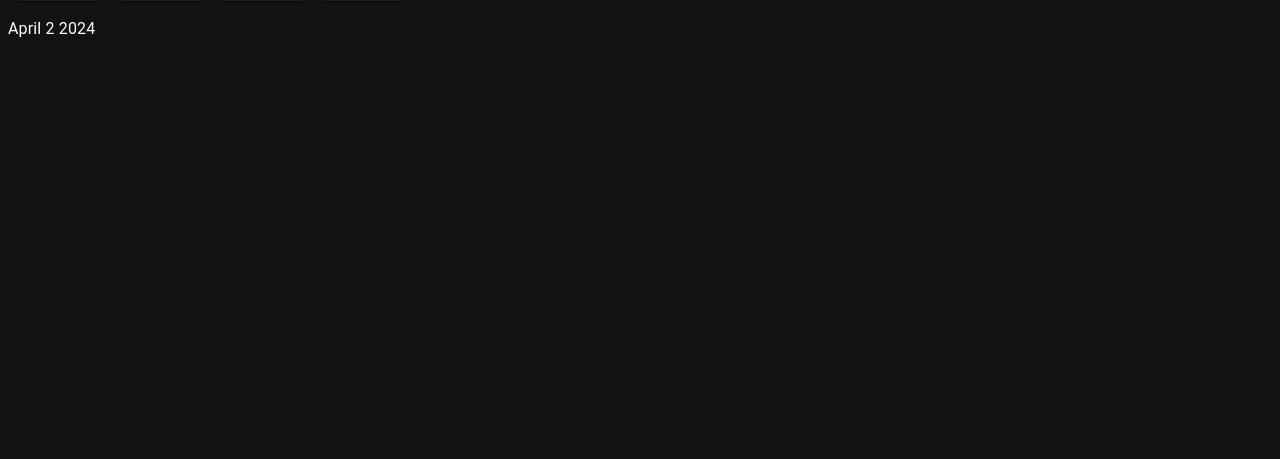
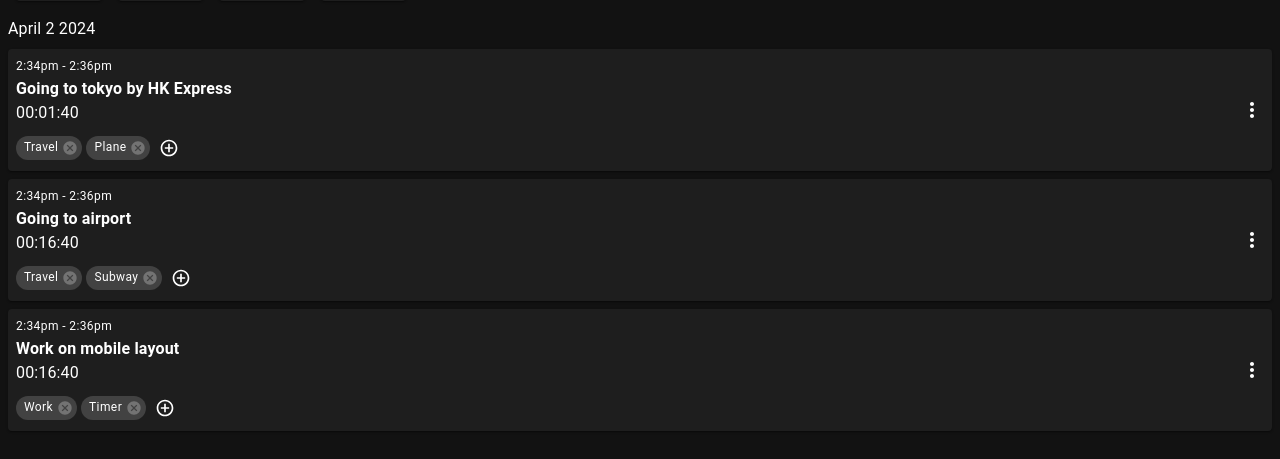
Before and after one commit to rikotacards/timer, a React (Vite) app: page / in a window 1280 px wide. Shown: the part 243-702 px from the top of the page. Built offline with nearby package versions, Linux system fonts and the light colour scheme; no server answers; the database is empty; the HTML template or start-up script is replaced by a standard one.

Commit message:
add narrow view for entry.

```diff
--- a/src/App.tsx
+++ b/src/App.tsx
@@ -6,6 +6,7 @@ import { ModalProvider } from './Providers/ModalProvider';
 import { DrawerProvider } from './Providers/DrawerProvider';
 import { SnackbarProvider } from './Providers/SnackbarProvider';
 import { StopwatchProvider } from './Providers/StopwatchProvider';
+export const IS_OFFLINE = true;
 const darkTheme = createTheme({
   palette: {
     mode: 'dark',
--- a/src/Providers/DrawerProvider.tsx
+++ b/src/Providers/DrawerProvider.tsx
@@ -34,7 +34,7 @@ export const DrawerProvider: React.FC<DrawerProviderProps> = ({ children }) => {
     }
     return (
         <DrawerContext.Provider value={value}>
-            <Drawer anchor={anchor} open={open} onClose={toggleOpen}>
+            <Drawer  anchor={anchor} open={open} onClose={toggleOpen}>
                 {component}
             </Drawer>
                 {children}
--- a/src/components/Entries.tsx
+++ b/src/components/Entries.tsx
@@ -1,8 +1,39 @@
 import React from 'react';
 import { OpenEntry } from '../firebase/types';
 import { Entry } from './Entry';
+import { EntryMobile } from './EntryMobile';
+
 import { onSnapshot, collection } from 'firebase/firestore';
 import { db, UID } from '../firebase/firebaseConfig';
+import { IS_OFFLINE } from '../App';
+const today = new Date()
+const later = new Date()
+const mockEntries: OpenEntry[] = [
+    {
+        entryId: '',
+        desc: 'Going to tokyo by HK Express',
+        created: {nanoseconds: 0, seconds: today.getSeconds()},
+        startTime: {nanoseconds: 0, seconds: today.getSeconds()},
+        endTime: {nanoseconds: 0, seconds: later.getSeconds()+100},
+        categories: [{categoryName: 'Travel', color: '', categoryId: ''}, {categoryName: 'Plane', color: '', categoryId: ''}]
+    },
+    {
+        entryId: '',
+        desc: 'Going to airport',
+        created: {nanoseconds: 0, seconds: today.getSeconds()},
+        startTime: {nanoseconds: 0, seconds: today.getSeconds()},
+        endTime: {nanoseconds: 0, seconds: later.getSeconds()+1000},
+        categories: [{categoryName: 'Travel', color: '', categoryId: ''}, {categoryName: 'Subway', color: '', categoryId: ''}]
+    },
+    {
+        entryId: '',
+        desc: 'Work on mobile layout',
+        created: {nanoseconds: 0, seconds: today.getSeconds()},
+        startTime: {nanoseconds: 0, seconds: today.getSeconds()},
+        endTime: {nanoseconds: 0, seconds: later.getSeconds()+1000},
+        categories: [{categoryName: 'Work', color: '', categoryId: ''}, {categoryName: 'Timer', color: '', categoryId: ''}]
+    }
+]
 
 export const Entries: React.FC = () => {
     const [entries, setEntries] = React.useState([] as OpenEntry[])
@@ -14,7 +45,7 @@ export const Entries: React.FC = () => {
 
             }
             )
-            setEntries(res)
+            setEntries(IS_OFFLINE ? mockEntries : res )
         }
         )
         return () => unsub();
@@ -22,7 +53,9 @@ export const Entries: React.FC = () => {
 
     return (
         <>
-            {entries.map((e) => <Entry {...e} key={e.entryId} />)}
+            {entries.map((e) => {
+                return <EntryMobile {...e} key={e.entryId} />;
+            })}
         </>
     )
 }
--- /dev/null
+++ b/src/components/EntryMobile.tsx
@@ -0,0 +1,106 @@
+import { Alert, Box, Button, Card, Chip, IconButton, Popover, TextField, Tooltip, Typography } from '@mui/material';
+import React from 'react';
+import AddCircleOutlineIcon from '@mui/icons-material/AddCircleOutline';
+import PlayCircleFilledWhiteOutlinedIcon from '@mui/icons-material/PlayCircleFilledWhiteOutlined';
+import { MoreVertOutlined } from '@mui/icons-material';
+import { CategoryEdit } from './CategoryEdit';
+import { OpenEntry } from '../firebase/types';
+import { deleteEntry } from '../firebase/db';
+
+import { formatTime } from '../utils/formatTime';
+import { useDrawerContext, useSnackbarContext } from '../Providers/contextHooks';
+import { MoreMenuNarrow } from './MoreMenuNarrow';
+export const EntryMobile: React.FC<OpenEntry> = ({ desc, entryId, startTime, endTime, categories }) => {
+    const [anchorEl, setAnchorEl] = React.useState<HTMLButtonElement | null>(null);
+    const snackbar = useSnackbarContext();
+    const [isEdit, setIsEdit] = React.useState(false);
+    const drawerContext = useDrawerContext()
+    const handleClick = (event: React.MouseEvent<HTMLButtonElement>) => {
+        setAnchorEl(event.currentTarget);
+    };
+
+    const handleClose = () => {
+        setAnchorEl(null);
+    };
+
+    const onDelete = async () => {
+        handleClose()
+        entryId && await deleteEntry({ entryId })
+        snackbar.onSetComponent(<Alert severity='success'>Deleted entry</Alert>)
+
+    }
+    const component = {
+        'simple-popover': <CategoryEdit addCategory={() => { }} onHandleClose={handleClose} />,
+        'more': <Button color='error' size='small' onClick={onDelete} >Delete</Button>
+    }
+
+
+    const onMoreClick = () => {
+        drawerContext.onSetAnchor('bottom');
+        drawerContext.onSetComponent(<MoreMenuNarrow />)
+        drawerContext.toggleOpen()
+    }
+
+    const formattedDuration = endTime?.seconds ? formatTime(endTime?.seconds - startTime.seconds) : 0
+    const open = Boolean(anchorEl);
+
+    const id = open ? anchorEl?.id === 'more' ? 'more' : 'simple-popover' : undefined;
+
+
+    return <div >
+        {/* <Box mr={1}>
+            <Typography variant='caption'>2:34pm</Typography>
+        </Box> */}
+        {/* <Box flexDirection={'column'} display={'flex'} mr={1}>
+
+                    <Typography variant='caption'>2:34pm</Typography>
+                    <Typography variant='caption'>2:56pm</Typography>
+        </Box> */}
+
+        <Card  elevation={1} sx={{ width: '100%', display: 'flex', mt: 1, mb: 1, flexDirection: 'row' }}>
+            <Box sx={{ width: '100%', p: 1, display: 'flex', flexDirection: 'column', justifyContent: 'left' }}>
+                <Typography variant='caption'>2:34pm - 2:36pm</Typography>
+                <div onClick={() => setIsEdit(true)} style={{ display: 'flex', flexDirection: 'row', alignItems: 'left' }}>
+
+                    {isEdit ? <TextField size='small' variant='outlined' value={desc} /> : <Typography fontWeight={600} >{desc}</Typography>}
+
+                </div>
+
+
+                <Box flexDirection={'row'} display='flex'>
+
+                    <Typography sx={{  mr: 1 }}>{formattedDuration}</Typography>
+
+                </Box>
+
+
+                    <Box sx={{ mt: 1, ml: 0, alignContent: 'center' }}>
+                        {categories?.map(c => <Chip key={c.categoryId} size='small' onDelete={() => { }} label={<Typography variant='caption'>{c.categoryName}</Typography>} sx={{ background: c.color, mr: 0.5 }} />)}
+                        <Tooltip title='Add category'>
+                            <IconButton onClick={handleClick} id={id} size='small'>
+                                <AddCircleOutlineIcon fontSize='small' />
+                            </IconButton>
+                        </Tooltip>
+
+
+
+                </Box>
+            </Box>
+            {/* <IconButton color='inherit'>
+                        <PlayCircleFilledWhiteOutlinedIcon />
+                    </IconButton> */}
+            <Tooltip title='Options'>
+                <IconButton onClick={onMoreClick} id={'more'}>
+                    <MoreVertOutlined />
+                </IconButton>
+            </Tooltip>
+        </Card>
+        <Popover id={id}
+            anchorEl={anchorEl}
+            open={open}
+            onClose={handleClose}
+            anchorOrigin={{ vertical: 'bottom', horizontal: 'center' }}>
+            {id && component[id]}
+        </Popover>
+    </div>
+}
--- /dev/null
+++ b/src/components/MoreMenuNarrow.tsx
@@ -0,0 +1,29 @@
+import {  CancelRounded } from '@mui/icons-material';
+import {  Box, Button, IconButton, Toolbar } from '@mui/material';
+import React from 'react';
+
+export const MoreMenuNarrow: React.FC = () => {
+    return (
+        <Box sx={{display: 'flex', flexDirection: 'column', padding:0}}>
+            <Toolbar>
+                More
+                <Box sx={{ml: 'auto'}}>
+
+                <IconButton>
+                    <CancelRounded/>
+                </IconButton>
+                </Box>
+            </Toolbar>
+<Box display={'flex'} flexDirection={'column'} padding={1}>
+
+            <Button variant='outlined'>
+                Edit
+            </Button>
+            <Button variant='outlined'>
+                Start
+            </Button>
+</Box>
+
+        </Box>
+    )
+}
```
